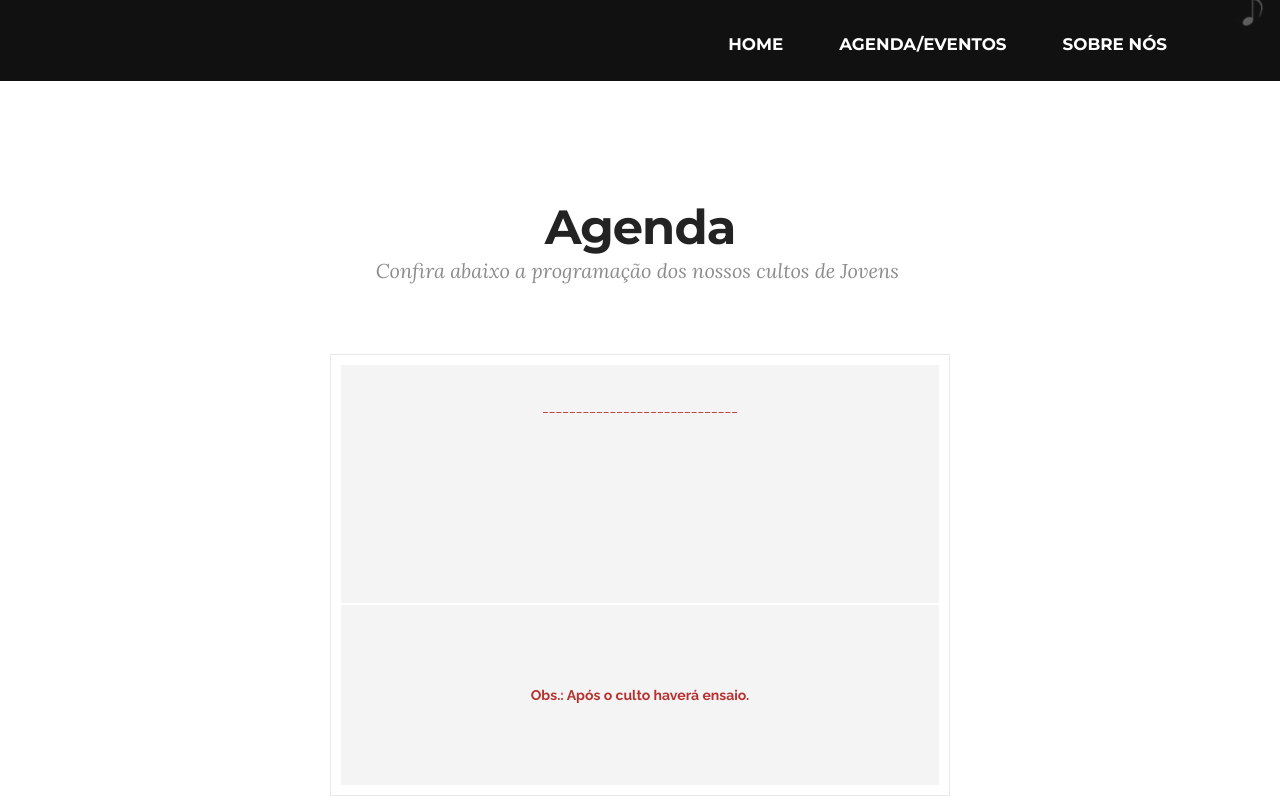
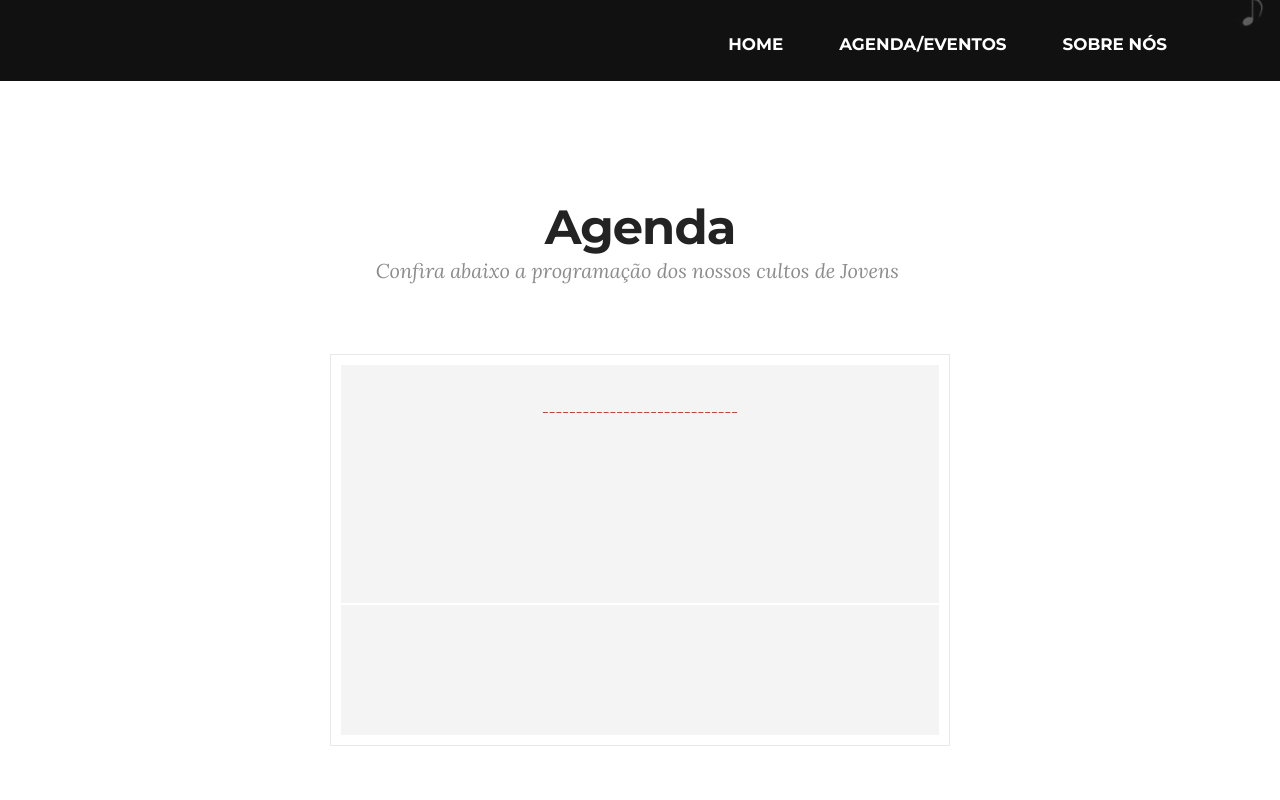
Before and after one commit to paranagrecia/djed, a plain HTML site: page agenda.html in a window 1280 px wide. Shown: the top 800 px of the page. Drawn offline with Linux system fonts and the light colour scheme.

Commit message:
Update agenda.html

```diff
--- a/agenda.html
+++ b/agenda.html
@@ -100,7 +100,7 @@
                       </div>
                     </div>
                     <div class="mbr-plan-body card-block">
-                      <div class="mbr-plan-list"><ul class="list-group list-group-flush"><li class="list-group-item"><strong>Obs.: Após o culto haverá ensaio.</strong></li></ul></div>
+                      <div class="mbr-plan-list"><ul class="list-group list-group-flush"><li class="list-group-item"><strong>      </strong></li></ul></div> <!-- OBSERVACAO -->
 
                     </div>
                 </div>
```
